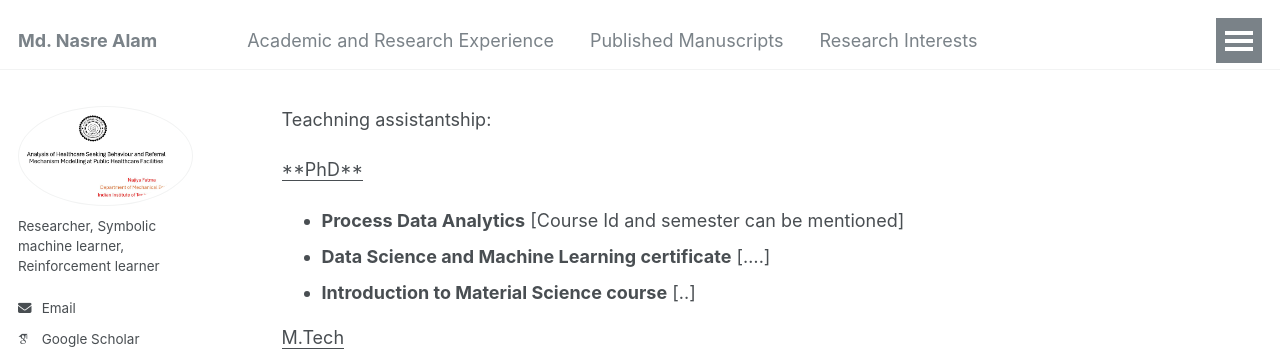
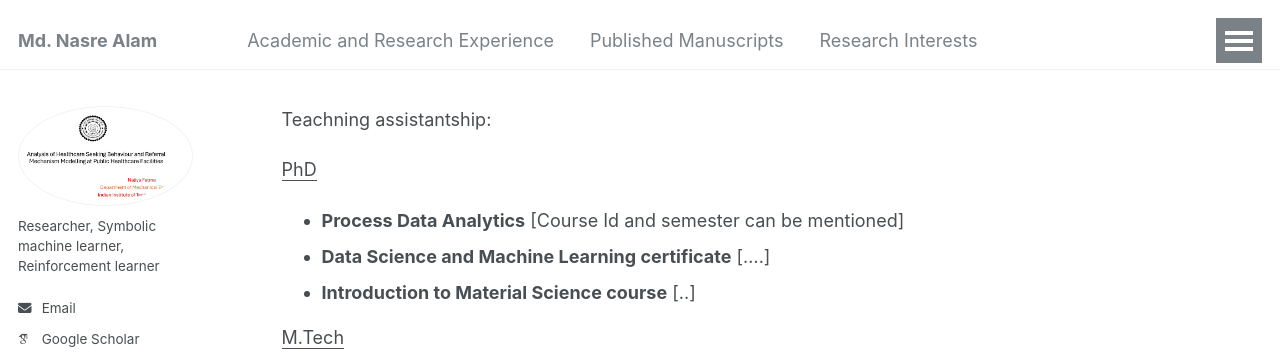
Before and after one commit to mdnasreiit/mdnasreiit.github.io, a Jekyll site: the page built from _pages/404.md, in a window 1280 px wide and 900 px high. Shown: the top 352 px of the window. Built offline with Jekyll 4.4.1, drawn with Linux system fonts in a browser that asks for light colours; some web fonts are replaced.

Commit message:
Update 404.md

```diff
--- a/_pages/404.md
+++ b/_pages/404.md
@@ -10,7 +10,7 @@ redirect_from:
 
 Teachning assistantship:
 
-<u>**PhD**</u>
+<ins>PhD</ins>
 
 - **Process Data Analytics** [Course Id and semester can be mentioned]
 - **Data Science and Machine Learning certificate** [....]
```
